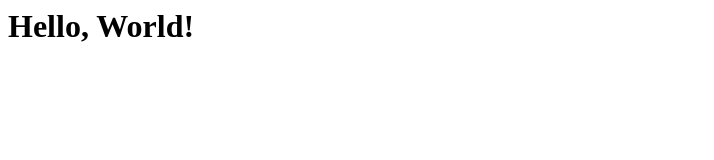
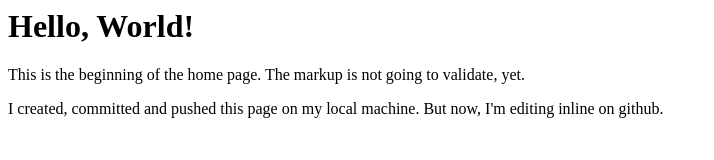
Before and after one commit to vegantriathlete/vegantriathlete.github.io, a plain HTML site: page index.html in a window 1280 px wide. Shown: the whole page, without its empty margins (0-714 px from the left). Drawn offline with Linux system fonts and the light colour scheme.

Commit message:
Editing inline on github

```diff
--- a/index.html
+++ b/index.html
@@ -1 +1,8 @@
+<head>
+<title>Hello, World</title>
+</head>
+<body>
 <h1>Hello, World!</h1>
+<p>This is the beginning of the home page. The markup is not going to validate, yet.</p>
+<p>I created, committed and pushed this page on my local machine. But now, I'm editing inline on github.</p>
+</body>
```
